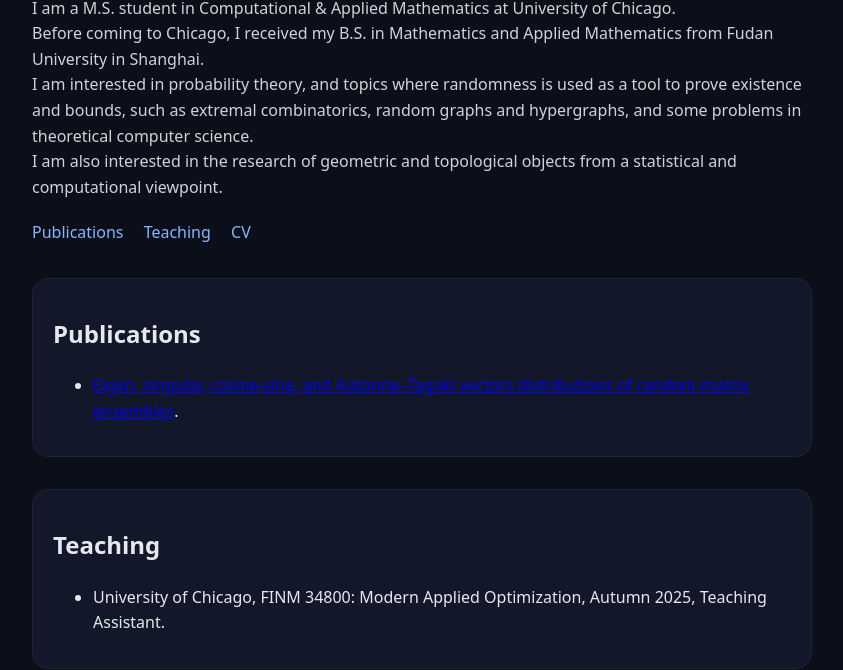
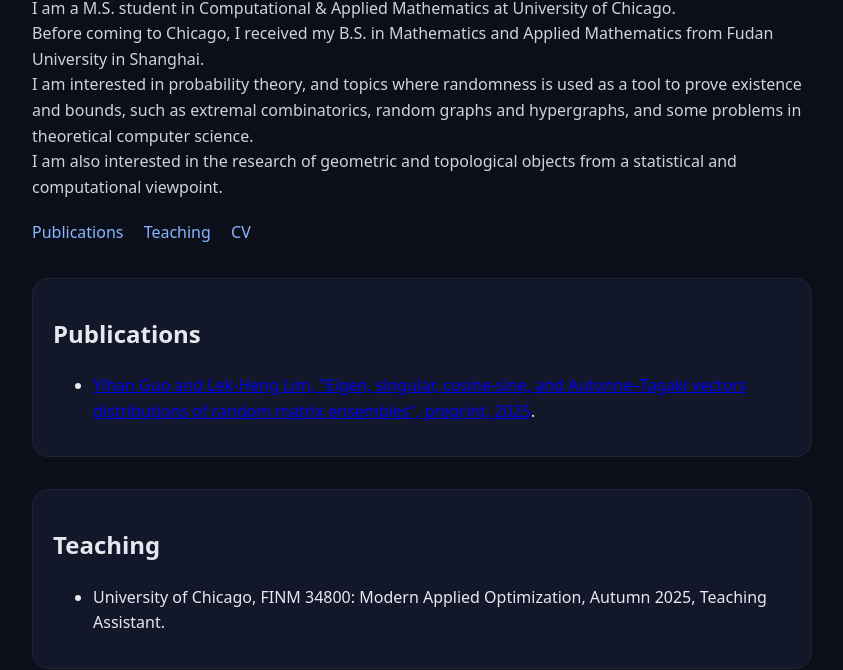
Before and after one commit to yihan0822/yihan0822.github.io, a plain HTML site: page index.html in a window 1280 px wide. Shown: the part 162-832 px from the top of the page, without its empty margins (218-1061 px from the left). Drawn offline with Linux system fonts and the light colour scheme.

Commit message:
Update index.html

```diff
--- a/index.html
+++ b/index.html
@@ -37,8 +37,8 @@ extremal combinatorics, random graphs and hypergraphs, and some problems in theo
     <section id="publications" class="card">
       <h2>Publications</h2>
       <ul>
-        <li><a href="https://yihan0822.github.io/files/density.pdf">Eigen, singular, cosine-sine, and Autonne–Tagaki vectors
-distributions of random matrix ensembles</a>.</li>
+        <li><a href="https://yihan0822.github.io/files/density.pdf">Yihan Guo and Lek-Heng Lim, "Eigen, singular, cosine-sine, and Autonne–Tagaki vectors
+distributions of random matrix ensembles", preprint, 2025</a>.</li>
       </ul>
     </section>
 
```
